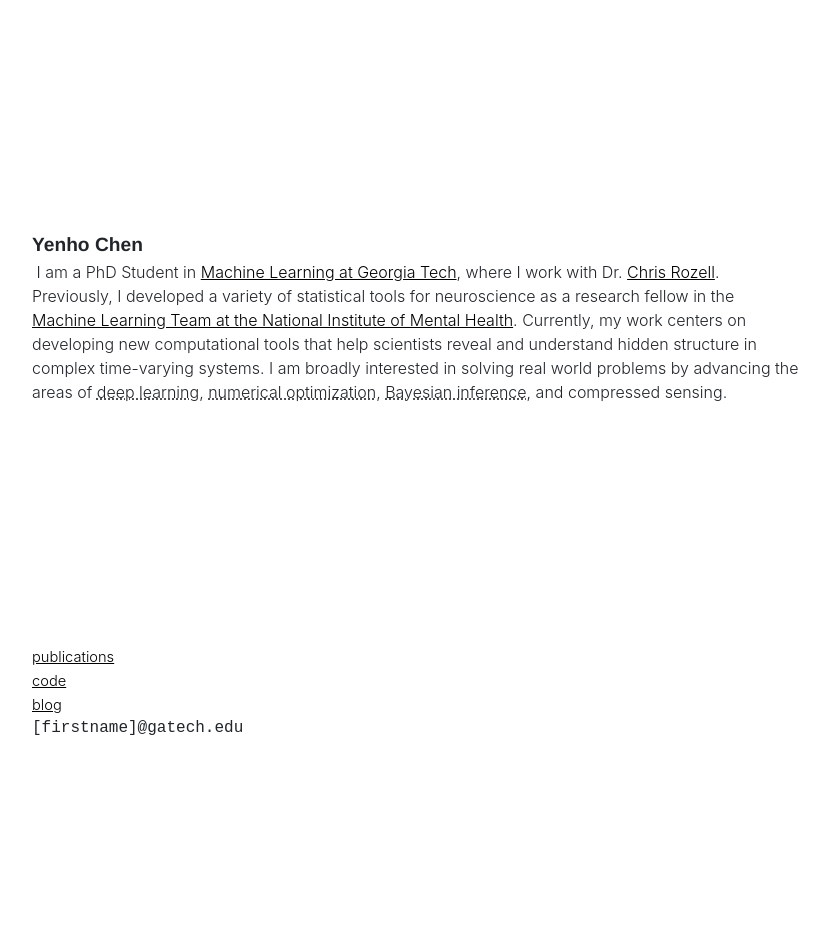
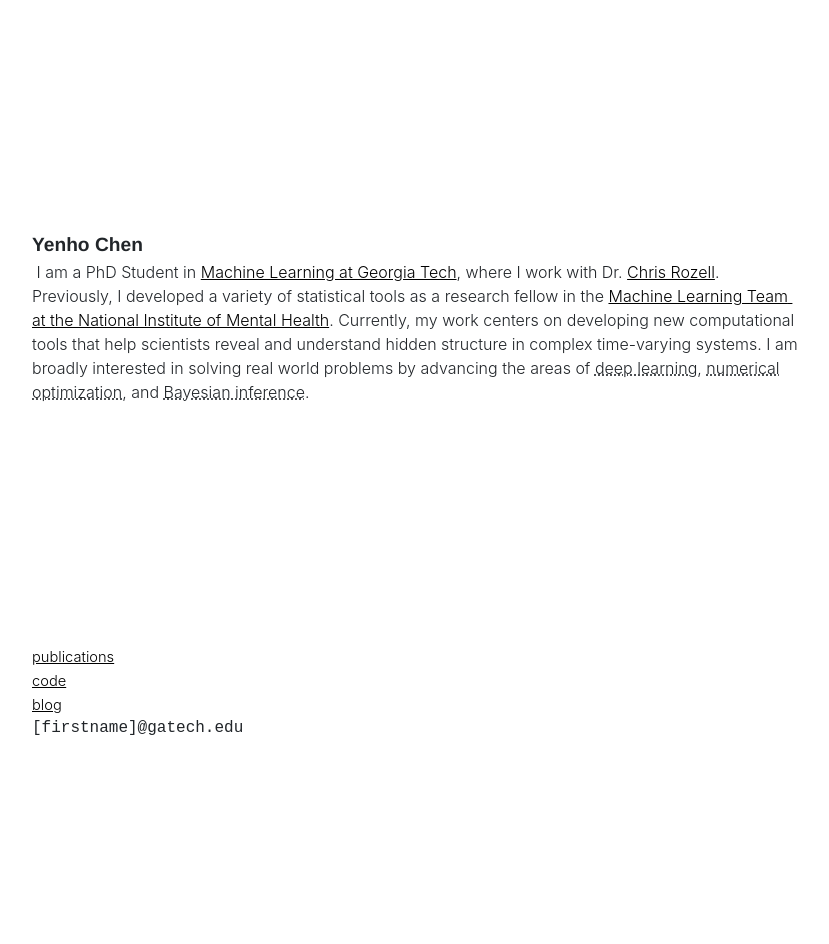
Before and after one commit to yenhochen/yenhochen.github.io, a Jekyll site: the page built from _pages/home.md, in a window 1280 px wide. Shown: the whole page, without its empty margins (223-1052 px from the left). Built offline with Jekyll 4.4.1, drawn with Linux system fonts in a browser that asks for light colours; comment, search, counter and statistics services are not loaded; a style sheet for code colours, icons or effects is not loaded.

Commit message:
Update home.md

```diff
--- a/_pages/home.md
+++ b/_pages/home.md
@@ -25,7 +25,7 @@
 <div class="center-screen">
   <p style="font-family:Helvetica; font-size:larger;" class="font-weight-bold">Yenho Chen</p>
 
-  <div class="about-text"> I am a PhD Student in <a href="https://ml.gatech.edu/">Machine Learning at Georgia Tech</a>, where I work with Dr. <a href="https://siplab.gatech.edu/">Chris Rozell</a>. Previously, I developed a variety of statistical tools for neuroscience as a research fellow in the <a href="https://cmn.nimh.nih.gov/mlt">Machine Learning Team at the National Institute of Mental Health</a>. Currently, my work centers on developing new computational tools that help scientists reveal and understand hidden structure in complex time-varying systems. I am broadly interested in solving real world problems by advancing the areas of <span onmouseover="mover(this)" class="highlight-art generative-modeling">deep learning</span>, <span onmouseover="mover(this)" class="highlight-art ot">numerical optimization</span>, <span onmouseover="mover(this)" class="highlight-art bayes">Bayesian inference</span>, and compressed sensing.
+  <div class="about-text"> I am a PhD Student in <a href="https://ml.gatech.edu/">Machine Learning at Georgia Tech</a>, where I work with Dr. <a href="https://siplab.gatech.edu/">Chris Rozell</a>. Previously, I developed a variety of statistical tools as a research fellow in the <a href="https://cmn.nimh.nih.gov/mlt">Machine Learning Team at the National Institute of Mental Health</a>. Currently, my work centers on developing new computational tools that help scientists reveal and understand hidden structure in complex time-varying systems. I am broadly interested in solving real world problems by advancing the areas of <span onmouseover="mover(this)" class="highlight-art generative-modeling">deep learning</span>, <span onmouseover="mover(this)" class="highlight-art ot">numerical optimization</span>, and <span onmouseover="mover(this)" class="highlight-art bayes">Bayesian inference</span>.
 
 <!-- Currently, my work focuses on creating new computational tools that help scientists reveal and understand hidden structure in complex time-series data -->
 
```
